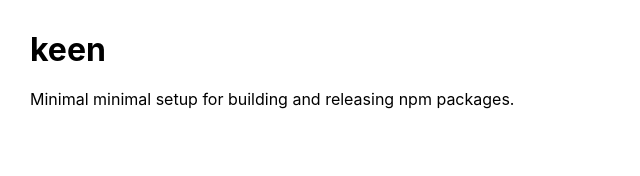
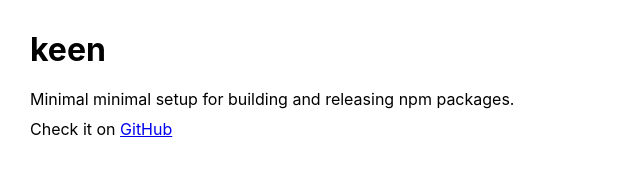
Before and after one commit to Stanko/keen, a website: page docs/index.html in a window 1280 px wide. Shown: the whole page, without its empty margins (0-640 px from the left). Drawn offline with Linux system fonts and the light colour scheme.

Commit message:
Link on demo

```diff
--- a/docs/index.html
+++ b/docs/index.html
@@ -33,6 +33,9 @@
   <p>
     Minimal minimal setup for building and releasing npm packages.
   </p>
+  <p>
+    Check it on <a href="https://github.com/Stanko/keen/">GitHub</a>
+  </p>
 
   <script src="/keen/build/docs.js"></script>
 </body>
--- a/docs/src/docs.css
+++ b/docs/src/docs.css
@@ -91,3 +91,7 @@ body {
 h1 {
   margin-bottom: 20px;
 }
+
+p {
+  margin-bottom: 10px;
+}
```
Also changed, not shown: docs/build/docs.css, 1 other file.
